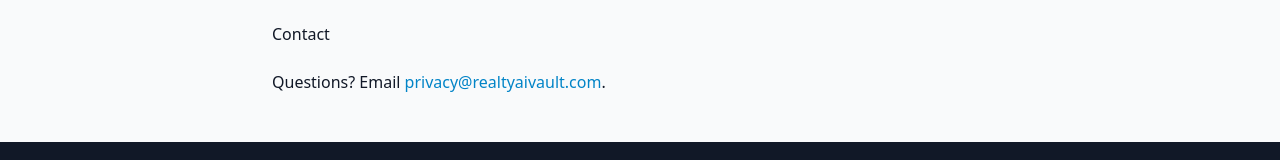
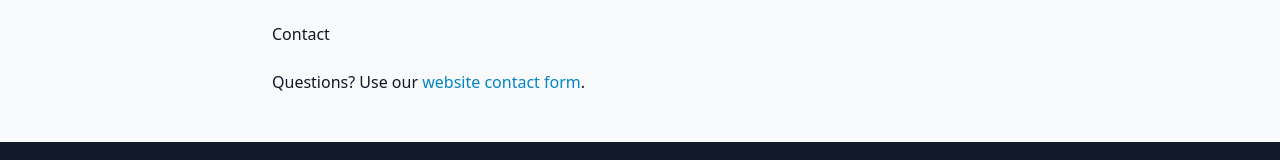
Before and after one commit to slsinteractive88-stack/ai-tools-real-estate-directory, a Next.js app: page /privacy in a window 1280 px wide. Shown: the part 2171-2331 px from the top of the page. Built offline with nearby package versions, Linux system fonts and the light colour scheme; no server answers.

Commit message:
Privacy: Remove last privacy@ email reference, use contact form only

```diff
--- a/src/app/privacy/page.tsx
+++ b/src/app/privacy/page.tsx
@@ -76,7 +76,7 @@ export default function PrivacyPage() {
           <p>We may update this policy. Material changes will be posted here with a revised "Last updated" date. Continued use constitutes acceptance.</p>
 
           <h2>Contact</h2>
-          <p>Questions? Email <a href="mailto:privacy@realtyaivault.com" className="text-primary-600 hover:underline">privacy@realtyaivault.com</a>.</p>
+          <p>Questions? Use our <a href="https://realtyaivault.com" target="_blank" rel="noopener" className="text-primary-600 hover:underline">website contact form</a>.</p>
         </div>
       </div>
     </div>
```
